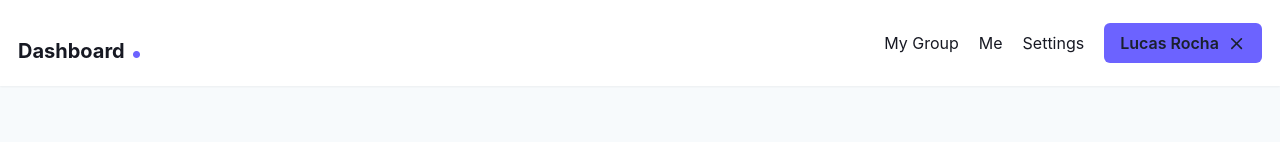
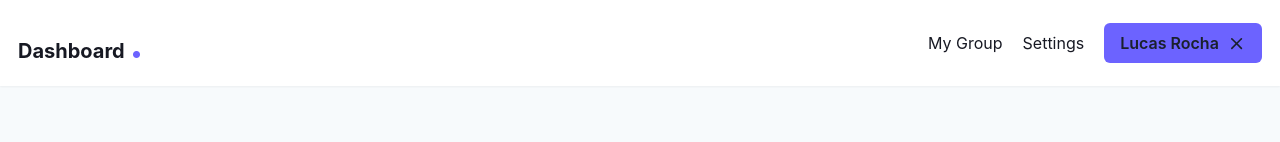
Before and after one commit to RochaLS/roomies-share, a React (Create React App) app: page /group in a window 1280 px wide. Shown: the top 142 px of the page. Built offline with nearby package versions, Linux system fonts and the light colour scheme.

Commit message:
remove me link from navbar

```diff
--- a/src/components/NavigationBar.jsx
+++ b/src/components/NavigationBar.jsx
@@ -22,9 +22,6 @@ export function NavigationBar() {
         <Link as={ReachLink} to="group" _hover={{ color: "#5149fb" }}>
           My Group
         </Link>
-        <Link as={ReachLink} to="me" _hover={{ color: "#5149fb" }}>
-          Me
-        </Link>
         <Link as={ReachLink} to="settings" _hover={{ color: "#5149fb" }}>
           Settings
         </Link>
```
